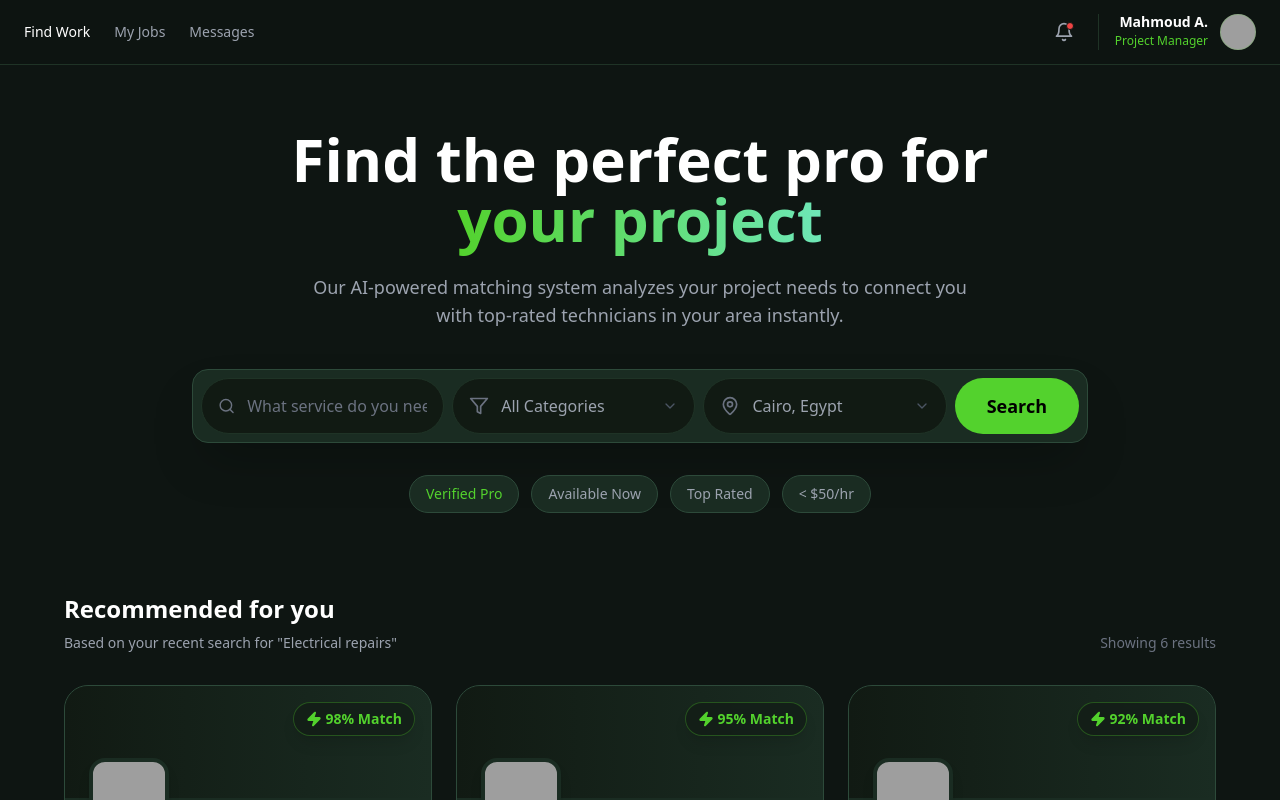
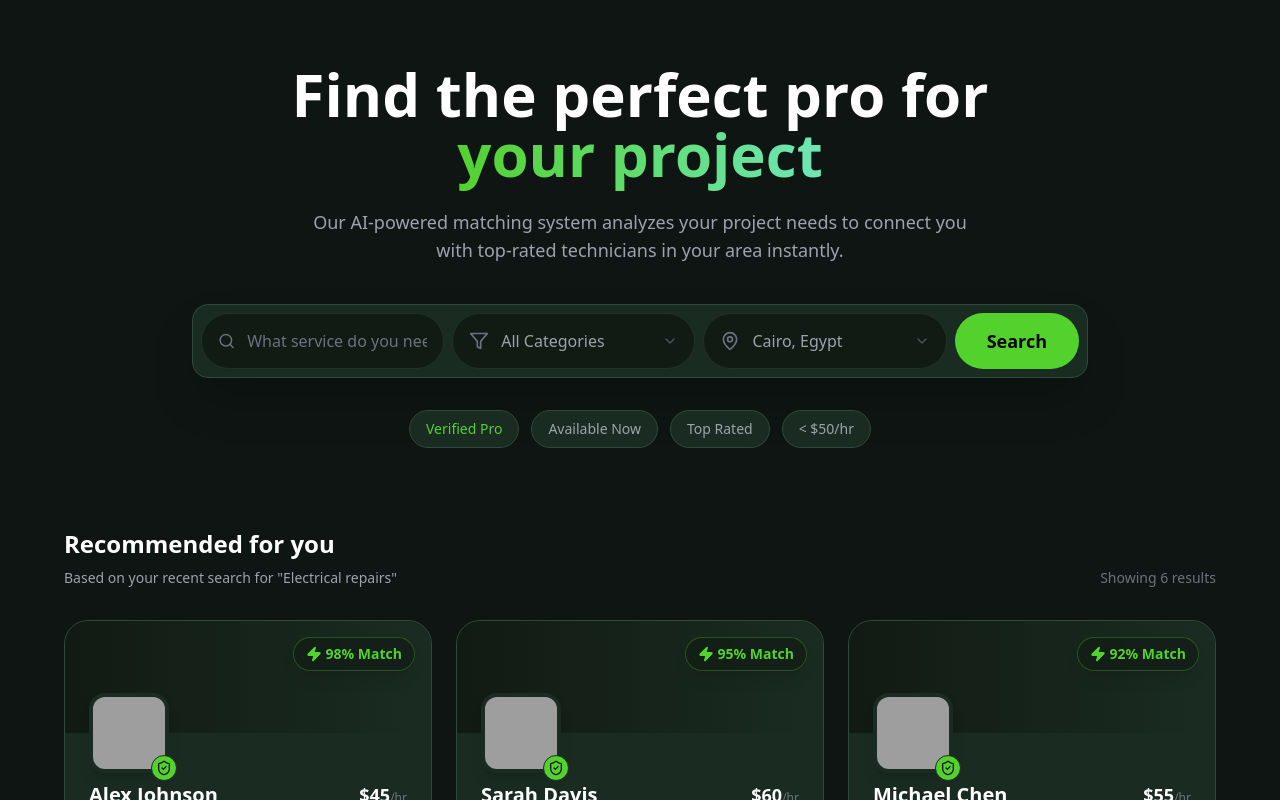
Before and after one commit to Mahmouahmed188/herfa, a Next.js app: page /en/technicians in a window 1280 px wide. Shown: the top 800 px of the page. Built offline with nearby package versions, Linux system fonts and the light colour scheme; grey boxes are pictures that could not be loaded.

Commit message:
feat: implement technicians page with search, filters, and technician listings using mock data.

```diff
--- a/src/app/[locale]/technicians/page.tsx
+++ b/src/app/[locale]/technicians/page.tsx
@@ -92,36 +92,7 @@ export default function FindWorkPage() {
 
     return (
         <main className="min-h-screen bg-[#0E1512] text-white font-sans selection:bg-primary/30">
-            {/* 1. Top Navigation Bar (Mocked as Page Header for Demo) */}
-            {/* Note: In a real app, this might be the global layout navbar, but implemented here to match the specific 'User avatar' and 'Notification' request */}
-            <header className="border-b border-[#1F3326] bg-[#0E1512]/80 backdrop-blur-md sticky top-0 z-40">
-                <div className="container mx-auto px-6 h-16 flex items-center justify-between">
-                    <div className="flex items-center gap-8">
-                        {/* We use the Global Navbar usually, but here is the specific sub-nav if needed.
-                             For this demo, we assume this sits below the global nav or replaces it in a dashboard layout.
-                             We'll render a simple view here tailored for the 'Find Work' context. */}
-                        <div className="hidden md:flex items-center gap-6 text-sm font-medium text-gray-400">
-                            <a href="#" className="text-white">Find Work</a>
-                            <a href="#" className="hover:text-primary transition-colors">My Jobs</a>
-                            <a href="#" className="hover:text-primary transition-colors">Messages</a>
-                        </div>
-                    </div>
 
-                    <div className="flex items-center gap-4">
-                        <button className="relative p-2 text-gray-400 hover:text-white transition-colors">
-                            <Bell className="w-5 h-5" />
-                            <span className="absolute top-2 right-2 w-2 h-2 bg-red-500 rounded-full border border-[#0E1512]"></span>
-                        </button>
-                        <div className="flex items-center gap-3 pl-4 border-l border-[#1F3326]">
-                            <div className="text-right hidden md:block">
-                                <p className="text-sm font-bold text-white leading-none">Mahmoud A.</p>
-                                <p className="text-xs text-primary mt-1">Project Manager</p>
-                            </div>
-                            <div className="w-9 h-9 rounded-full bg-surface-border border border-primary/20 bg-cover bg-center" style={{ backgroundImage: 'url(https://images.unsplash.com/photo-1535713875002-d1d0cf377fde?ixlib=rb-4.0.3&auto=format&fit=crop&w=100&q=80)' }}></div>
-                        </div>
-                    </div>
-                </div>
-            </header>
 
             {/* 2. Hero / Search Section */}
             <section className="relative pt-16 pb-20 px-6 overflow-hidden">
```
